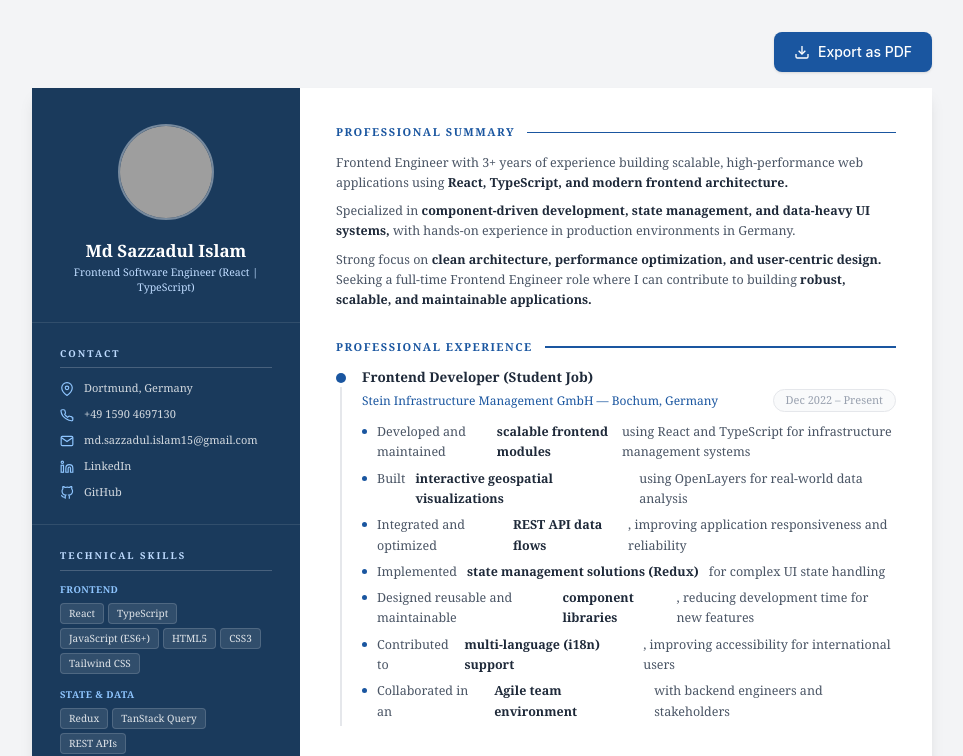
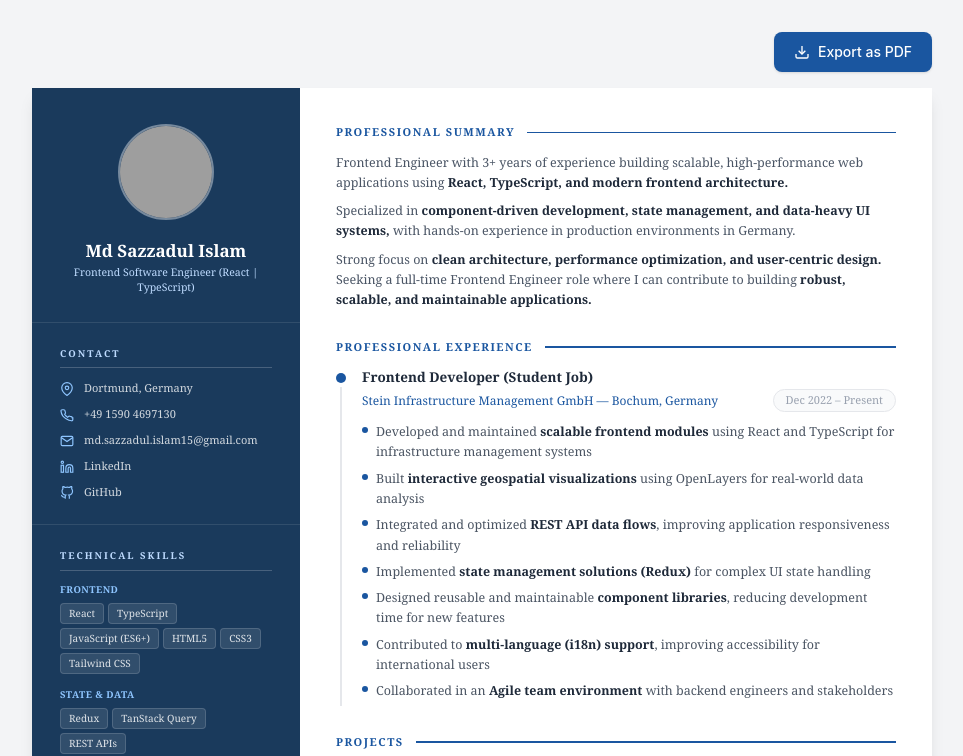
Before and after one commit to md-sazzadul/cv, a React (Vite) app: page / in a window 1280 px wide. Shown: the top 756 px of the page, without its empty margins (158-1121 px from the left). Built offline with nearby package versions, Linux system fonts and the light colour scheme; grey boxes are pictures that could not be loaded.

Commit message:
fix bold and bullet points

```diff
--- a/src/components/ui.jsx
+++ b/src/components/ui.jsx
@@ -36,10 +36,20 @@ export const BulletList = ({ items, boldPhrases }) => (
     {items.map((item, i) => (
       <li
         key={i}
-        className="flex gap-2.5 items-start text-[12.5px] text-gray-600 leading-relaxed"
+        style={{ display: "flex", gap: "8px", alignItems: "flex-start" }}
       >
-        <span className="mt-1.75 w-1.25 h-1.25 rounded-full bg-[#1a56a0] shrink-0" />
-        <BoldText text={item} boldPhrases={boldPhrases} />
+        <svg
+          viewBox="0 0 6 6"
+          style={{ width: 6, height: 6, flexShrink: 0, marginTop: "5px" }}
+          fill="#1a56a0"
+        >
+          <circle cx="3" cy="3" r="3" />
+        </svg>
+        <span
+          style={{ fontSize: "12.5px", color: "#4b5563", lineHeight: "1.625" }}
+        >
+          <BoldText text={item} boldPhrases={boldPhrases} />
+        </span>
       </li>
     ))}
   </ul>
--- a/src/cvData.js
+++ b/src/cvData.js
@@ -63,8 +63,8 @@ export const cvData = {
   projects: [
     {
       name: "SaaS Analytics Dashboard",
-      github: "#",
-      live: "#",
+      github: "https://github.com/md-sazzadul/saas-dashboard",
+      live: "https://saas-dashboard-sazzad15.netlify.app/",
       bullets: [
         "Built a production-grade dashboard with React, TypeScript, and modern architecture",
         "Implemented server-state management using TanStack Query (caching, retries, stale data handling)",
@@ -76,8 +76,8 @@ export const cvData = {
     },
     {
       name: "Kanban Task Management App",
-      github: "#",
-      live: "#",
+      github: "https://github.com/md-sazzadul/kanban-app",
+      live: "https://kanban-app-sazzad15.netlify.app/",
       bullets: [
         "Developed a full-featured task management system with drag-and-drop functionality",
         "Built real-time task filtering, priority management, and search highlighting",
```
